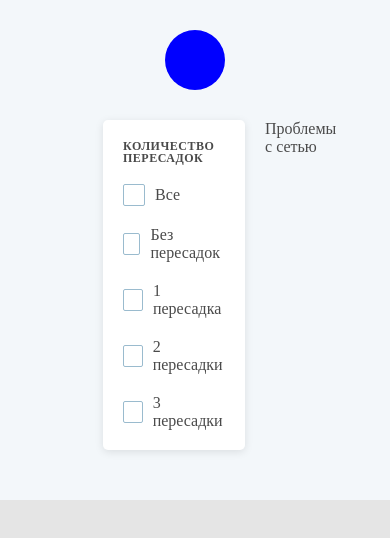
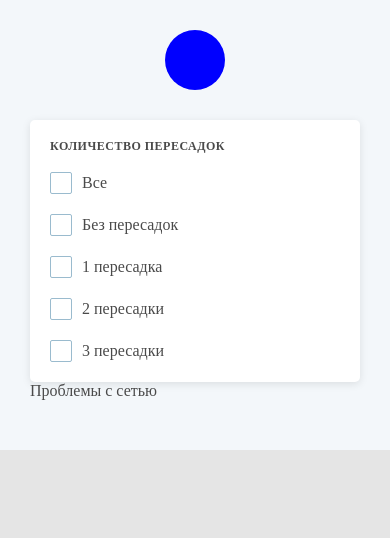
Before and after one commit to Skenzi/aviasales, a React app: page / in a window 390 px wide. Shown: the top 538 px of the page. Built offline with nearby package versions, Linux system fonts and the light colour scheme; no server answers.

Commit message:
add media; update card, list tickets, types

```diff
--- a/src/components/ListTickets.tsx
+++ b/src/components/ListTickets.tsx
@@ -3,12 +3,11 @@ import Ticket from './Ticket';
 import { PropsListTickets, PropsTicket } from '../types/types';
 
 function ListTickets({
-  currentTickets = [], countCurrTickets, statusTickets,
+  visibleTickets, statusTickets,
 }: PropsListTickets) {
-  const currTickets = currentTickets.slice(0, countCurrTickets);
   return (
     <div className="list-tickets">
-      {statusTickets === 'waiting' ? <div>Идет загрузка</div> : currTickets.map((ticket: PropsTicket) => <Ticket ticket={ticket} />)}
+      {statusTickets === 'waiting' ? <div>Идет загрузка</div> : visibleTickets.map((ticket: PropsTicket) => <Ticket ticket={ticket} />)}
     </div>
   );
 }
--- a/src/components/Main.tsx
+++ b/src/components/Main.tsx
@@ -11,11 +11,9 @@ function Main() {
   const [currSort, setCurrSort] = useState<string>('moneySort');
   const [error, setError] = useState<string>('');
   const [statusTickets, setStatusTickets] = useState('waiting');
-  console.log(statusTickets, 1);
   useEffect(() => {
     const responceSearch = axios.get('https://front-test.beta.aviasales.ru/search');
     responceSearch.then(({ data }) => {
-      console.log(data);
       const responceTickets = axios.get(`https://front-test.beta.aviasales.ru/tickets?searchId=${data.searchId}`);
       responceTickets.then((dataTickets) => {
         const allTickets = dataTickets.data.tickets.map(
--- a/src/components/TicketsContainer.tsx
+++ b/src/components/TicketsContainer.tsx
@@ -1,19 +1,26 @@
 import React, { useEffect, useState } from 'react';
 import ListTickets from './ListTickets';
 import SortedTabs from './SortedTabs';
-import { Props, PropsTicketsContainer } from '../types/types';
+import { PropsButton, PropsTicketsContainer } from '../types/types';
 
-interface ButtonProps {
-    setCountCurrTickets: Function,
-    countCurrTickets: number
-}
-
-function ButtonAddTickets({ setCountCurrTickets, countCurrTickets }: ButtonProps) {
+function ButtonAddTickets({
+  setCountCurrTickets,
+  countRestTickets,
+  countCurrTickets,
+}: PropsButton) {
   const handleClick: React.MouseEventHandler<HTMLButtonElement | HTMLAnchorElement> = () => {
     const newCount = countCurrTickets + 5;
     setCountCurrTickets(newCount);
   };
-  return <button type="button" onClick={handleClick} className="button button-add-tickets">Посмотреть еще 5 билетов</button>;
+  return (
+    <button type="button" onClick={handleClick} className="button button-add-tickets">
+      Посмотреть еще
+      {' '}
+      {countRestTickets}
+      {' '}
+      билетов
+    </button>
+  );
 }
 
 function TicketsContainer({
@@ -23,6 +30,9 @@ function TicketsContainer({
   useEffect(() => {
     setCountCurrTickets(5);
   }, [currentTickets]);
+  const visibleTickets = currentTickets.slice(0, countCurrTickets);
+  const diff = currentTickets.length - visibleTickets.length;
+  const countRestTickets = diff >= 5 ? 5 : diff;
   return (
     <div className="tickets-container">
       <SortedTabs
@@ -31,14 +41,16 @@ function TicketsContainer({
         currentTickets={currentTickets}
       />
       <ListTickets
-        countCurrTickets={countCurrTickets}
-        currentTickets={currentTickets}
+        visibleTickets={visibleTickets}
         statusTickets={statusTickets}
       />
-      <ButtonAddTickets
-        countCurrTickets={countCurrTickets}
-        setCountCurrTickets={setCountCurrTickets}
-      />
+      {diff ? (
+        <ButtonAddTickets
+          countRestTickets={countRestTickets}
+          countCurrTickets={countCurrTickets}
+          setCountCurrTickets={setCountCurrTickets}
+        />
+      ) : null}
     </div>
   );
 }
--- a/src/styles/_card.scss
+++ b/src/styles/_card.scss
@@ -1,5 +1,4 @@
 .card {
-    width: 502px;
     margin-top: 20px;
     padding: 20px;
     background-color: var(--white);
--- /dev/null
+++ b/src/styles/_media.scss
@@ -0,0 +1,25 @@
+@media (max-width: 769px) {
+    .main {
+        padding: 0 30px 50px 30px;
+    }
+}
+@media (max-width: 602px) {
+    .main {
+        flex-direction: column;
+    }
+}
+@media (max-width: 602px) {
+    .main > * {
+        flex: 1;
+    }
+    .filter-menu {
+        max-width: 100%;
+        margin: 0;
+    }
+}
+@media (max-width: 426px) {
+    .tabs {
+        margin-top: 20px;
+        flex-direction: column;
+    }
+}
--- a/src/styles/app.scss
+++ b/src/styles/app.scss
@@ -32,3 +32,4 @@ button {
 @import './card';
 @import './buttons';
 @import './inputs';
+@import './media';
```
Also changed, not shown: src/types/types.ts (+5 -5 lines).
